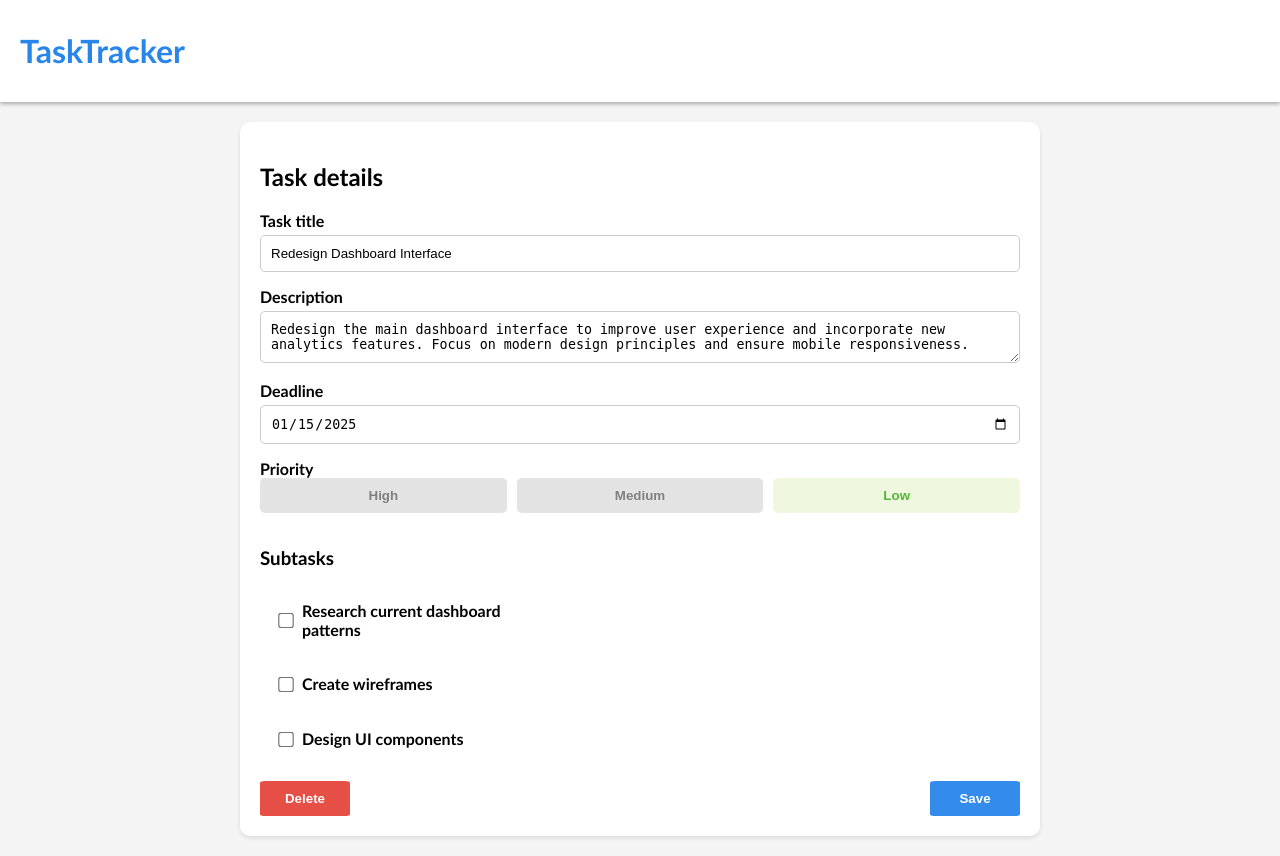
After one commit to bankalina/TaskTracker, a PHP site: page /public/views/taskDetails.html in a window 1280 px wide. The commit adds this page. Run offline with PHP 8.4, Linux system fonts and the light colour scheme.

Commit message:
Add new pages

```diff
--- a/public/styles/styles.css
+++ b/public/styles/styles.css
@@ -1,6 +1,9 @@
-.mainPage {
+* {
+box-sizing: border-box;
+}
+
 body {
-        font-family: Arial, sans-serif;
+    font-family: Calibri, sans-serif;
     margin: 0;
     padding: 0;
     background-color: #f4f4f4;
@@ -12,9 +15,51 @@
     align-items: center;
     background: #fff;
     padding: 10px 20px;
-        box-shadow: 0 2px 4px rgba(0, 0, 0, 0.1);
+    box-shadow: 0 2px 4px rgba(0, 0, 0, 0.3);
+    color: #0f78e9e4;
 }
 
+.low, .medium, .high, .delete, .save {
+    color: white;
+    font-weight: bold;
+    border-radius: 6%;
+    border: none;
+}
+
+.low, .low:hover {
+    background-color: #cbe8964f;
+    color: #41ab24e2;
+}
+
+.medium, .medium:hover {
+    background-color: #f9cb4e39;
+    color: #ffa200e1;
+}
+
+.high, .high:hover {
+    background-color: #e2342823;
+    color: #e23428dd;
+}
+
+.delete {
+    background-color: #e23428dc;
+}
+
+.delete, .save {
+    padding: 10px;
+    min-width: 90px;
+}
+
+.save {
+    background-color: #0f78e9d8;
+}
+
+.priority-disabled {
+    background-color: rgb(227, 227, 227);
+    color: grey;
+}
+
+.mainPage {
 	nav ul {
 		list-style: none;
 		display: flex;
@@ -48,14 +93,23 @@
 
 	.design {
 		background: #6a5acd;
+        /* background-color: #695acd52;
+        color: #6a5acd;
+        font-weight: bold; */
 	}
 
 	.development {
 		background: #ff4500;
+        /* background-color: #ff44004a;
+        color: #ff4500;
+        font-weight: bold; */
 	}
 
 	.marketing {
 		background: #32cd32;
+        /* background-color: #32cd324b;
+        color: #0d960d;
+        font-weight: bold; */
 	}
 
 	.due {
@@ -86,3 +140,136 @@
 		}
 	}
 }
+
+.addTask {
+	.container {
+		max-width: 600px;
+		margin: 20px auto;
+		background: white;
+		padding: 20px;
+		border-radius: 10px;
+		box-shadow: 0 2px 4px rgba(0, 0, 0, 0.1);
+	}
+
+	.form-group {
+		margin-bottom: 15px ;
+	}
+
+	label {
+		display: block;
+		font-weight: bold;
+        margin-right: 15px;
+	}
+
+	input, textarea, select {
+		width: 100%;
+		padding: 10px;
+		margin-top: 5px;
+		border: 1px solid #ccc;
+		border-radius: 5px;
+	}
+
+	.priority-buttons {
+		display: flex;
+		gap: 10px;
+	}
+
+	.priority-buttons button {
+		flex: 1;
+		padding: 10px;
+		border: none;
+		border-radius: 5px;
+		cursor: pointer;
+	}
+
+	.buttons {
+		display: flex;
+		justify-content: space-between;
+		margin-top: 20px;
+	}
+
+	@media (max-width: 768px) {
+		.container {
+			width: 90%;
+		}
+	}
+}
+
+.taskDetails {
+    .container {
+        max-width: 800px;
+        margin: 20px auto;
+        background: white;
+        padding: 20px;
+        border-radius: 10px;
+        box-shadow: 0 2px 4px rgba(0, 0, 0, 0.1);
+    }
+
+    .form-group {
+        margin-bottom: 15px;
+    }
+
+    label {
+        display: block;
+        font-weight: bold;
+    }
+
+    input, textarea, select {
+        width: 100%;
+        padding: 10px;
+        margin-top: 5px;
+        border: 1px solid #ccc;
+        border-radius: 5px;
+    }
+
+    .priority-buttons {
+        display: flex;
+        gap: 10px;
+    }
+
+    .priority-buttons button {
+        flex: 1;
+        padding: 10px;
+        border: none;
+        border-radius: 5px;
+        cursor: pointer;
+    }
+
+    .buttons {
+        display: flex;
+        justify-content: space-between;
+        margin-top: 20px;
+    }
+
+    .subtasks {
+        display: grid;
+        gap: 10px;
+        max-width: 300px;
+    }
+
+    .subtasks h3 {
+        grid-column: 1 / -1;
+        margin-bottom: 10px;
+    }
+
+    .subtasks label {
+        display: grid;
+        grid-template-columns: auto 1fr;
+        align-items: center;
+        gap: 10px;
+        padding: 12px;
+        border-radius: 8px;
+        width: 100%;
+        justify-content: start;
+    }
+
+    .subtasks input[type="checkbox"] {
+        transform: scale(1.2);/
+    }
+
+    @media (max-width: 768px) {
+        .container {
+            width: 90%;
+        }
+    }
+}
--- /dev/null
+++ b/public/views/taskDetails.html
@@ -0,0 +1,52 @@
+<!DOCTYPE html>
+<html lang="en">
+
+<head>
+    <meta charset="UTF-8">
+    <meta name="viewport" content="width=device-width, initial-scale=1.0">
+    <title>TaskDetails</title>
+    <link rel="stylesheet" href="../styles/styles.css">
+</head>
+
+<body class=taskDetails>
+    <header>
+        <h1>TaskTracker</h1>
+    </header>
+    <main>
+        <div class="container">
+            <h2>Task details</h2>
+            <div class="form-group">
+                <label for="task-title">Task title</label>
+                <input type="text" id="task-title" value="Redesign Dashboard Interface">
+            </div>
+            <div class="form-group">
+                <label for="task-desc">Description</label>
+                <textarea id="task-desc">Redesign the main dashboard interface to improve user experience and incorporate new analytics features. Focus on modern design principles and ensure mobile responsiveness.</textarea>
+            </div>
+            <div class="form-group">
+                <label for="task-date">Deadline</label>
+                <input type="date" id="task-date" value="2025-01-15">
+            </div>
+            <div class="form-group">
+                <label>Priority</label>
+                <div class="priority-buttons">
+                    <button class="high priority-disabled">High</button>
+                    <button class="medium priority-disabled">Medium</button>
+                    <button class="low">Low</button>
+                </div>
+            </div>
+            <div class="subtasks">
+                <h3>Subtasks</h3>
+                <label><input type="checkbox">Research current dashboard patterns</label>
+                <label><input type="checkbox"> Create wireframes</label>
+                <label><input type="checkbox"> Design UI components</label>
+            </div>
+            <div class="buttons">
+                <button class="delete">Delete</button>
+                <button class="save">Save</button>
+            </div>
+        </div>
+    </main>
+</body>
+
+</html>
```
Also changed, not shown: public/views/addTask.html (added, +46 -0 lines), public/views/mainPage.html (+15 -14 lines). Lines whose indentation alone changed are shown as unchanged.
